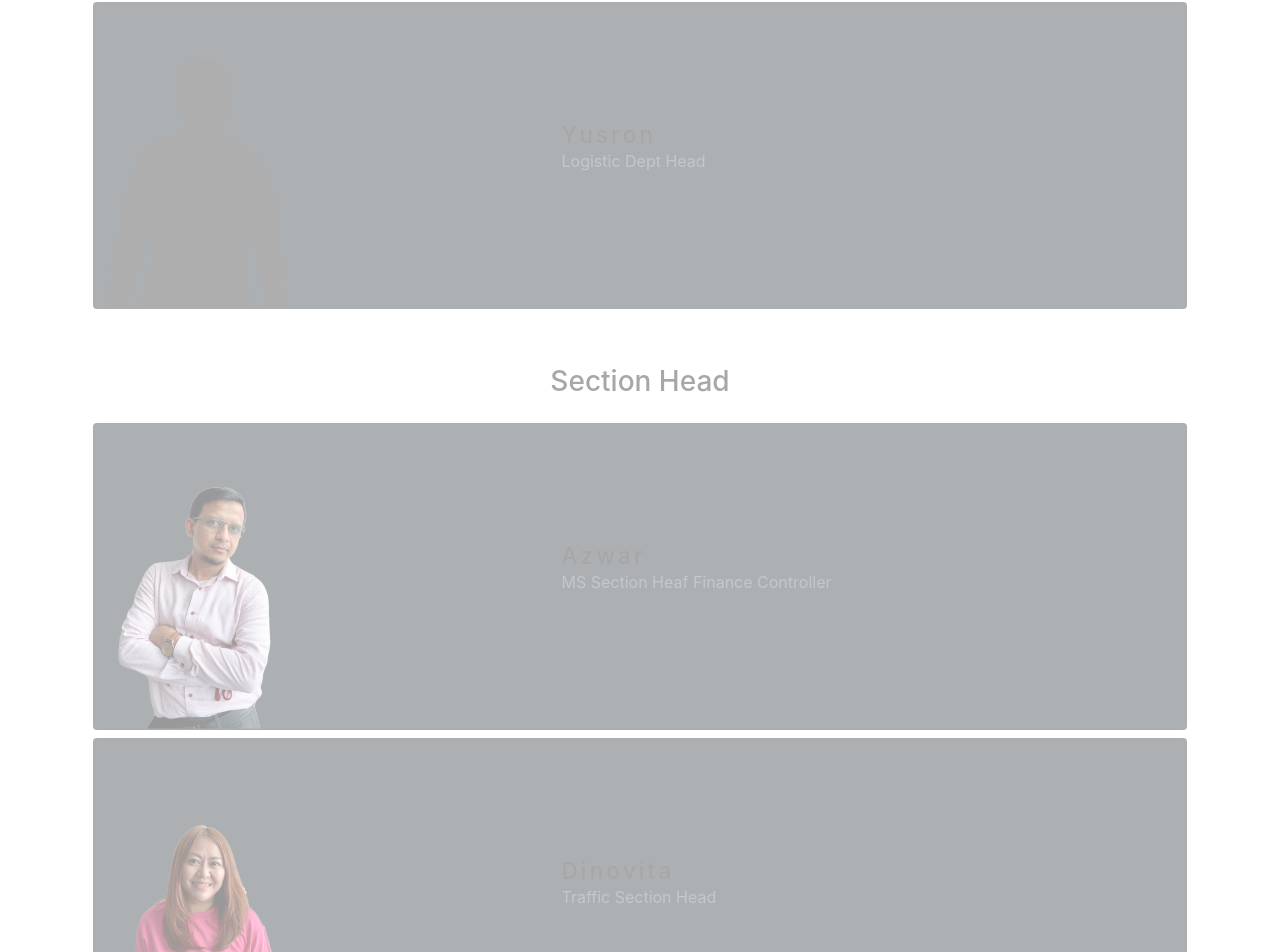
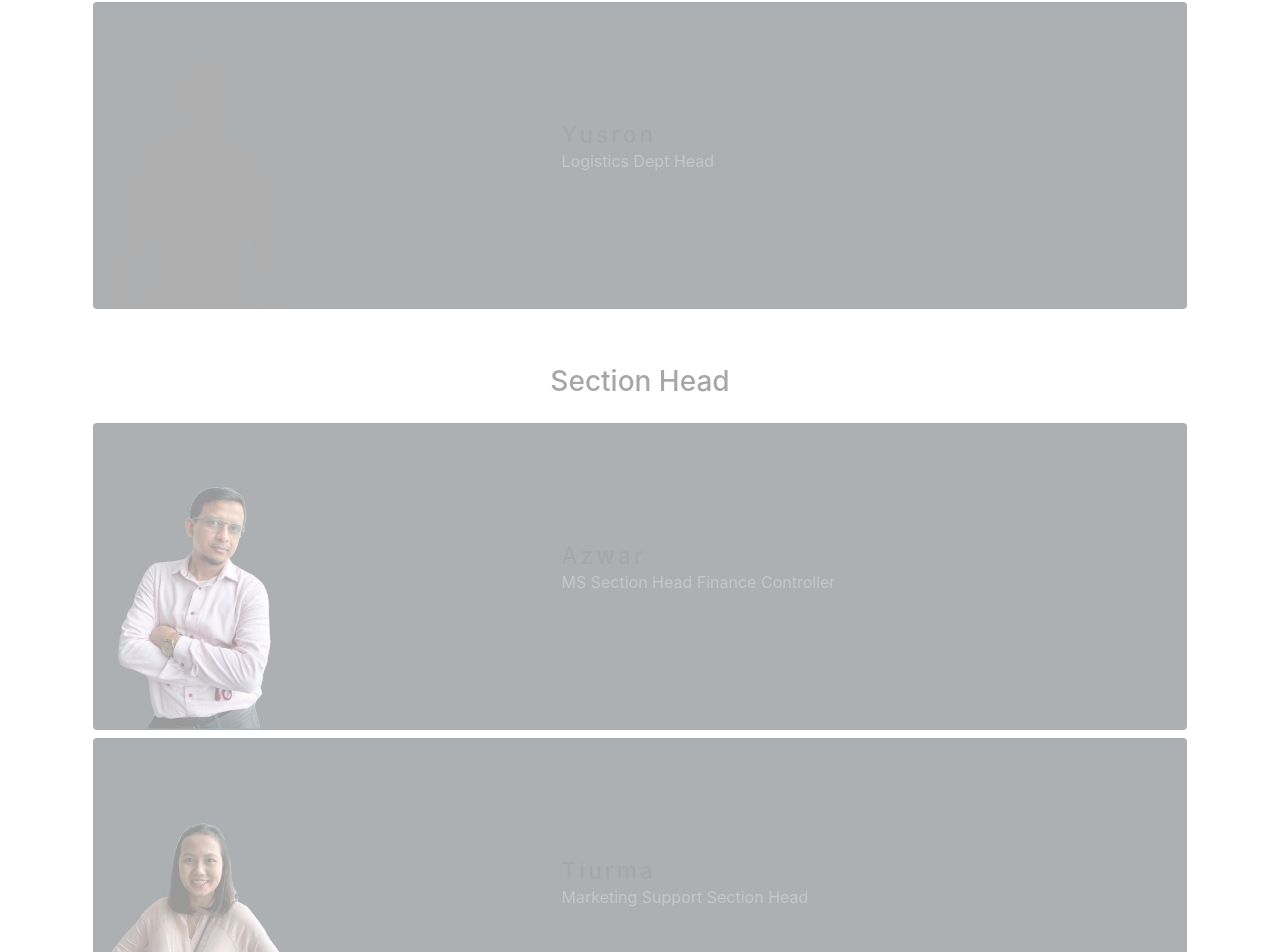
Before and after one commit to marcantoniosmap/treasurehuntmmsgi, a React (Create React App) app: page /people in a window 1280 px wide. Shown: the part 1469-2421 px from the top of the page. Built offline with nearby package versions, Linux system fonts and the light colour scheme; the HTML template or start-up script is replaced by a standard one.

Commit message:
typo fix

```diff
--- a/src/components/People.js
+++ b/src/components/People.js
@@ -22,8 +22,8 @@ function People(props){
   const list={
     "Division Head" :["Edmund","Gustaf"],
     "Department Head" :["Saly","Richard","Yusron",],
-    "Section Head" : [,"Azwar","Dinovita","Lisye","Valen","Tiurma","Kamari","Jelita","Lena","Hari","Daniel"],
-    "Supervisor":["Soedono","Noviza","Marina","Nadhira","Andrees","Valen T","Trissa","Rendhi"],
+    "Section Head" : [,"Azwar","Tiurma","Lisye","Valen","Hari","Dinovita","Kamari","Lena","Daniel"],
+    "Supervisor":["Jelita","Marina","Trissa","Nadhira","Soedono","Noviza","Rendhi","Andrees","Valen T"],
     "Staff":["Mufti","Laila","Yura","Valesia","Febri","Jantri","Salma","April","Hendro","Adika","Clarista","Nenden","Cicil","Christian","Ukthi","Shanti","Ratna"],
     "Intern":["Antonio"]
   }
@@ -31,17 +31,17 @@ function People(props){
     "Edmund":"Division Head",
     "Gustaf":"Deputy Division Head",
     "Richard":"Specialist Project Head",
-    "Yusron":"Logistic Dept Head",
+    "Yusron":"Logistics Dept Head",
     "Saly":"Marketing Dept Head",
     "Kamari":"Quality Control Section Head",
-    "Azwar":"MS Section Heaf Finance Controller",
+    "Azwar":"MS Section Head Finance Controller",
     "Dinovita":"Traffic Section Head",
     "Lisye":"Marketing Section Head",
     "Valen":"Domestic Section Head",
     "Jelita":"Shipment Scheduler Senior Supervisor",
     "Hari":"Contract Section Head",
-    "Nadhira":"Domestics Supervispr",
-    "Marina":"Shipment  Supervisor",
+    "Nadhira":"Domestics Supervisor",
+    "Marina":"Shipment Scheduler Supervisor",
     "Trissa":"Shipment Scheduler Supervisor",
     "Mufti":"Domestics Staff",
     "Laila":"Domestics Staff",
@@ -49,9 +49,9 @@ function People(props){
     "Valesia":"Contract Staff",
     "Febri":"Logistics staff",
     "Daniel":"Stock and Sales Section Head",
-    "Rendhi":"Logistic Supervisor",
+    "Rendhi":"Logistics Supervisor",
     "Lena":"Logistics Section Head",
-    "Andrees":"Logistics plotter",
+    "Andrees":"Logistics Supervisor",
     "Jantri":"Logistics staff",
     "Valen T":"Logistics Supervisor",
     "Salma":"Logistics staff",
@@ -77,6 +77,7 @@ function People(props){
       className:"",
       autoplaySpeed:7000,
       speed :1000,
+      autoplay:true,
       adaptiveHeight:true,
       infinite: false,
       slidesToShow: 1,
--- a/src/components/RomanticBargeTour.js
+++ b/src/components/RomanticBargeTour.js
@@ -33,8 +33,8 @@ import Slider from "react-slick";
                 <tbody>
                     <tr>
                     <td>1</td>
-                    <td>Katy</td>
-                    <td>Perry</td>
+                    <td>Gustaf's</td>
+                    <td>Wife</td>
                     </tr>
                     <tr>
                     <td>2</td>
@@ -43,8 +43,8 @@ import Slider from "react-slick";
                     </tr>
                     <tr>
                     <td>3</td>
-                    <td>Edmund</td>
-                    <td>Tan</td>
+                    <td>Gustaf's</td>
+                    <td>child</td>
                     </tr>
                     <tr>
                     <td colSpan="3" className="text-center">and <b>7</b> more..</td>
```
